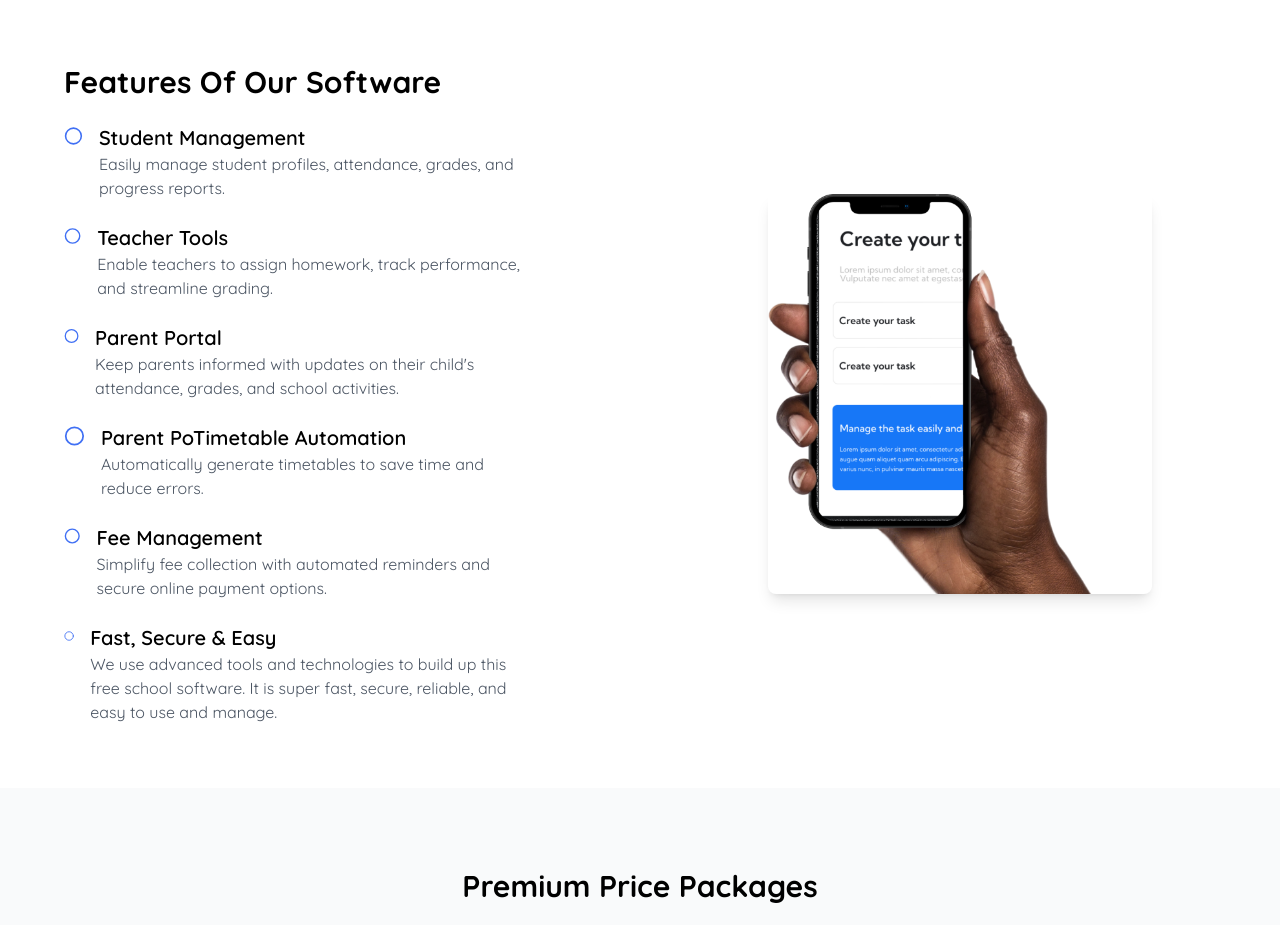
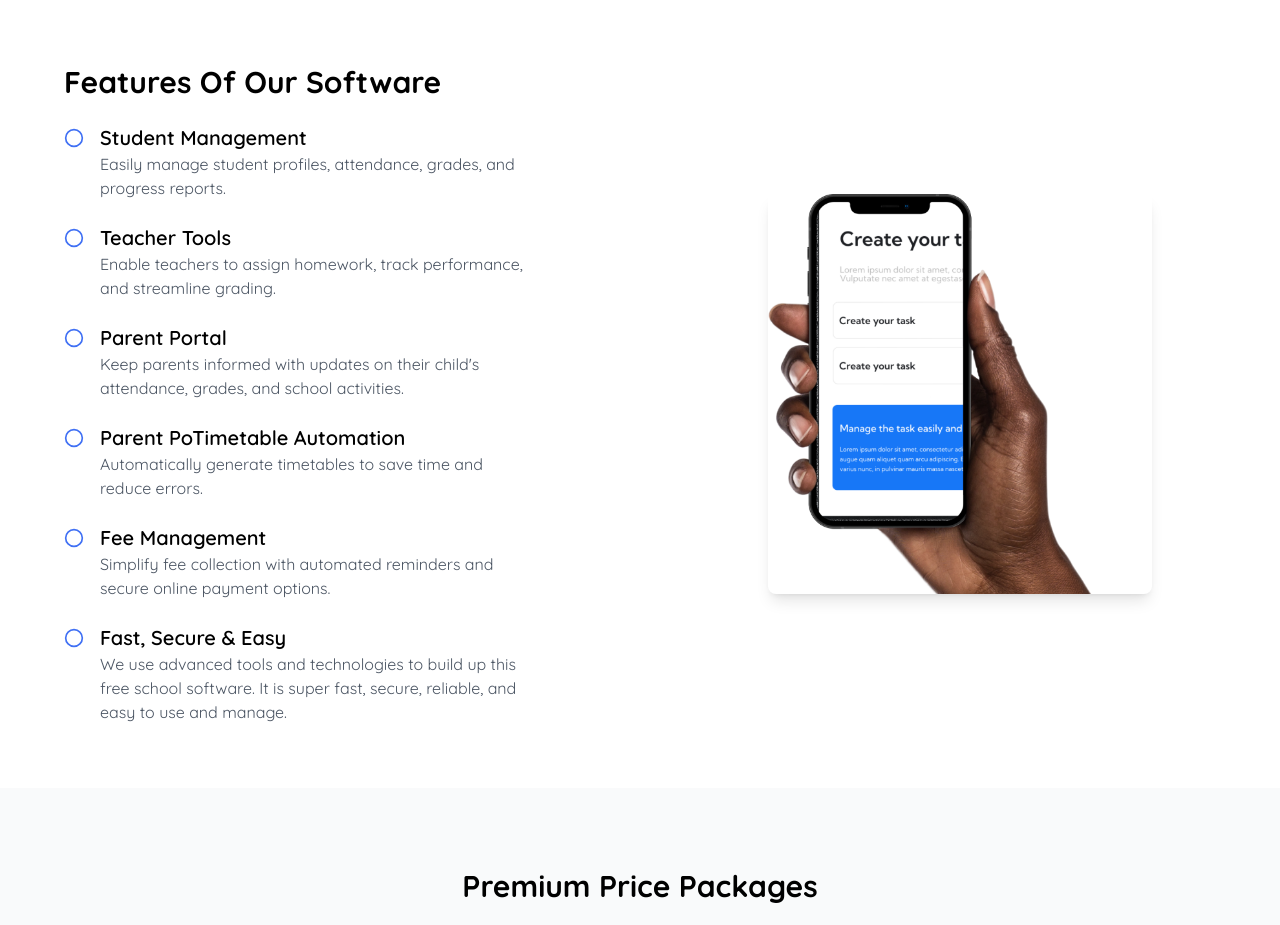
Before and after one commit to sm-junior0/schod-management, a React (Vite) app in the folder frontend/: page / in a window 1280 px wide. Shown: the part 1620-2545 px from the top of the page. Built offline with nearby package versions, Linux system fonts and the light colour scheme.

Commit message:
Landing circle components

```diff
--- a/frontend/src/components/landingComponents/Features.jsx
+++ b/frontend/src/components/landingComponents/Features.jsx
@@ -5,32 +5,56 @@ import {
 import phoneImage from '../../assets/images/phone.png';
 const features = [
   {
-    icon: <Circle className="w-6 h-6 text-primary" />,
+    icon: (
+      <div className="flex items-center justify-center w-5 h-5 mt-1">
+        <Circle className="text-primary" />
+      </div>
+    ),
     title: 'Student Management',
     description: 'Easily manage student profiles, attendance, grades, and progress reports.',
   },
   {
-    icon: <Circle className="w-6 h-6 text-primary" />,
+    icon: (
+      <div className="flex items-center justify-center w-5 h-5 mt-1">
+        <Circle className="text-primary" />
+      </div>
+    ),
     title: 'Teacher Tools',
     description: 'Enable teachers to assign homework, track performance, and streamline grading.',
   },
   {
-    icon: <Circle className="w-6 h-6 text-primary" />,
+    icon: (
+      <div className="flex items-center justify-center w-5 h-5 mt-1">
+        <Circle className="text-primary" />
+      </div>
+    ),
     title: 'Parent Portal',
     description: 'Keep parents informed with updates on their child\'s attendance, grades, and school activities.',
   },
   {
-    icon: <Circle className="w-6 h-6 text-primary" />,
+    icon: (
+      <div className="flex items-center justify-center w-5 h-5 mt-1">
+        <Circle className="text-primary" />
+      </div>
+    ),
     title: 'Parent PoTimetable Automation',
     description: 'Automatically generate timetables to save time and reduce errors.',
   },
   {
-    icon: <Circle className="w-6 h-6 text-primary" />,
+    icon: (
+      <div className="flex items-center justify-center w-5 h-5 mt-1">
+        <Circle className="text-primary" />
+      </div>
+    ),
     title: 'Fee Management',
     description: 'Simplify fee collection with automated reminders and secure online payment options.',
   },
   {
-    icon: <Circle className="w-6 h-6 text-primary" />,
+    icon:(
+      <div className="flex items-center justify-center w-5 h-5 mt-1">
+        <Circle className="text-primary" />
+      </div>
+    ),
     title: 'Fast, Secure & Easy',
     description: 'We use advanced tools and technologies to build up this free school software. It is super fast, secure, reliable, and easy to use and manage.',
   },
```
